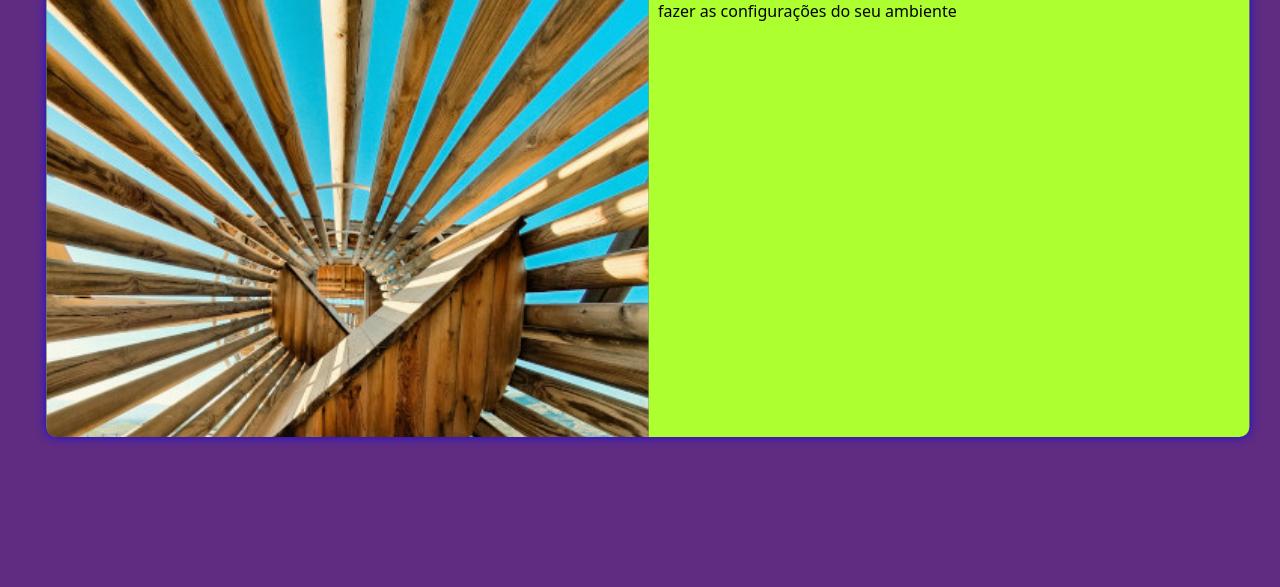
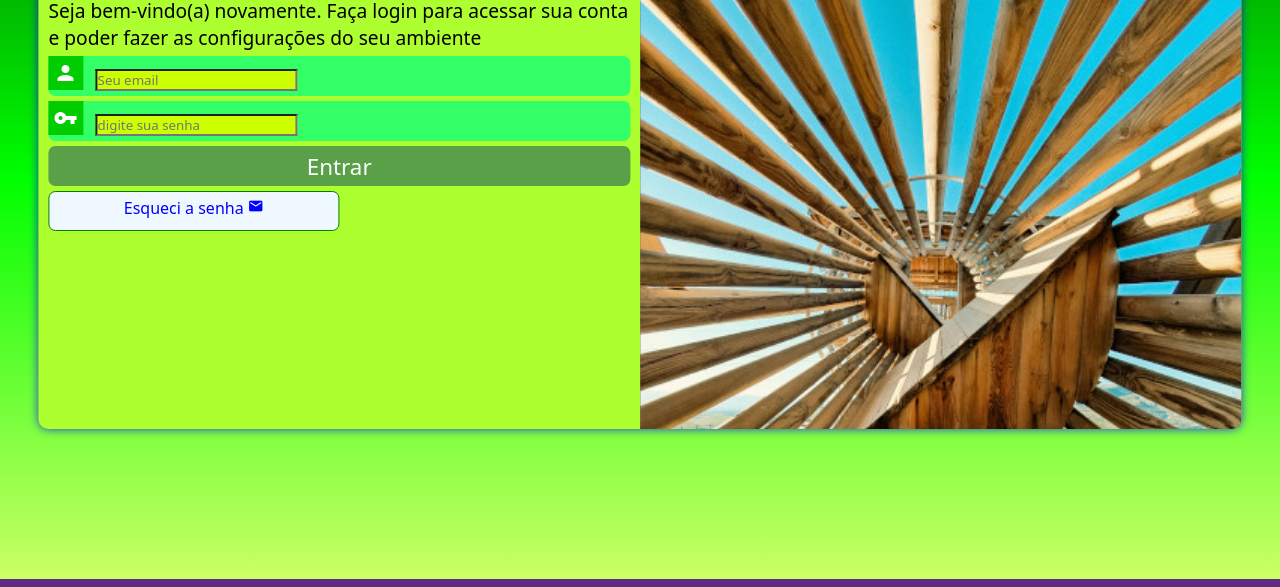
Before and after one commit to Moisesriechel/projeto-login, a plain HTML site: page index.html in a window 1280 px wide. Shown: the part 221-808 px from the top of the page. Drawn offline with Linux system fonts and the light colour scheme.

Commit message:
atualizando

```diff
--- a/estilos/media-query.css
+++ b/estilos/media-query.css
@@ -8,7 +8,11 @@ Tablet: 768 até 992
 Desktop: 992 até 1200px
 Grandes telas: acima de 1200px
 */
-@media screen and (min-width: 700px) and (max-width: 992px){
+@media screen and (min-width: 700px) and (max-width: 992px)
+{
+    body {
+        background-image: linear-gradient(to top, #5f2, #49a09d, #5f2c82);
+    }
     section#login {
         width: 85vw;
     }
@@ -21,19 +25,55 @@ Grandes telas: acima de 1200px
         float: right;
         width: 70%;
     }
+    div#formulario > h1 {
+        text-align: center;
+        padding-bottom: 15px;
+        font-size: 2em;
+    }
+    div#formulario > p {
+        font-size: 1em;
+    }
 }
 
 @media screen and (min-width: 992px) {
+
+    body {
+        background-image: linear-gradient(to top, #ccff66,#00ff00, #006600 );
+    }
     section#login {
         width: 94vw;
     }
     section#login > div#imagem {
-        float: left;
+        float: right;
         width:50%;
         height: 100%;
     }
     section#login > div#formulario {
-        float: right;
+        float: left;
         width: 50%;
     }
+    div#formulario > h1 {
+        text-align: center;
+        padding-bottom: 15px;
+        font-size: 2em;
+    }
+    div#formulario > p {
+        font-size: 1.2em;
+    }
+    form > a.botao {
+        display: block;
+        text-align: center;
+        font-size:1em;
+        width: 50%;
+        height: 40px;
+        margin-top: 5px;
+
+       background-color: aliceblue;
+        color: blue;
+        padding-top: 5px;
+        border: 1px solid green;
+        border-radius: 7px;
+        text-decoration: none;
+
+    }
 }
--- a/estilos/style.css
+++ b/estilos/style.css
@@ -2,28 +2,23 @@
 
 /*
     Paleta de cores
-    Vede: #49a09
+    Verde: #49a09d
     Lilas: #5f2c82
 */
-
 * {
     font-family: system-ui, -apple-system, BlinkMacSystemFont, 'Segoe UI', Roboto, Oxygen, Ubuntu, Cantarell, 'Open Sans', 'Helvetica Neue', sans-serif;
-    padding: 0px;
-    height: 0px;
+   margin: 0px;
+   padding: 0px;
     box-sizing: border-box;
 }
+
 body, html {
     background-color: #5f2c82;
     height: 100vh;
     width: 100vw;
 
 }
-h1 {
-    margin-top: 1px;
-}
-p {
-    margin-top: 30px;
-}
+
 
 main {
     position: relative;
@@ -43,6 +38,9 @@ section#login {
     border-radius: 10px;
     overflow: hidden;
     box-shadow: 0px 0px 10px rgba(0, 0, 255, 0.771);
+
+    transition: width 0.5s, height 0.5s;
+    transition-timing-function: ease;
 }
 section#login > div#imagem {
     display: block;
@@ -55,3 +53,77 @@ section#login > div#formulario {
     display: block;
     padding: 10px;
 }
+div#formulario > h1 {
+    text-align: center;
+    color: blue;
+
+}
+div#formulario > p {
+    font-size: 0.8em;
+
+
+}
+form > div.campo {
+    background-color: #33ff66;
+    display: block;
+    width: 100%;
+    height: 40px;
+    border-radius: 7px;
+    margin: 5px 0px;
+}
+div.campo > label {
+    display: none;
+}
+
+div.campo > i {
+    color: white;
+    background-color:  #00cc00;
+    font-size: 1.5em;
+    width: 35px;
+    margin-right: 8px;
+    padding: 5px;
+
+}
+div.campo > input {
+    background-color:#ccff00 ;
+}
+/*Configurando os botões*/
+
+form > input[type=submit] {
+    display: block;
+    width: 100%;
+    height: 40px;
+    background-color: #59a049 ;
+    color: white;
+    font-size: 1.4em;
+    border: none;
+    border-radius: 7px;
+    cursor: pointer;
+}
+
+form > input[type=submit]:hover {
+    background-color: coral;
+    color:blue;
+}
+form > a.botao {
+    display: block;
+    text-align: center;
+    font-size:1em;
+    width: 100%;
+    height: 40px;
+    margin-top: 5px;
+   background-color: aliceblue;
+    color: blue;
+    padding-top: 5px;
+    border: 1px solid green;
+    border-radius: 7px;
+    text-decoration: none;
+
+}
+form > a.botao:hover {
+    background-color: rgb(102, 245, 133);
+    color: white;
+}
+form > a.botao > i {
+    font-size: 1em;
+}
--- a/index.html
+++ b/index.html
@@ -5,6 +5,7 @@
     <meta http-equiv="X-UA-Compatible" content="IE=edge">
     <meta name="viewport" content="width=device-width, initial-scale=1.0">
     <title>Pagina de Login</title>
+    <link href= "https://fonts.googleapis.com/icon?family=Material+Icons" rel="stylesheet">
     <link rel="stylesheet" href="estilos/style.css">
     <link rel="stylesheet" href="estilos/media-query.css">
 </head>
@@ -20,7 +21,24 @@
                 <h1>Login</h1>
                 <p>Seja bem-vindo(a) novamente. Faça login para acessar sua conta e poder fazer as configurações do seu ambiente</p>
 
-                <form action="login.php" method="post">
+                <form action="login.php" method="post" autocomplete="on">
+                    <div class="campo">
+                        <i class="material-icons">person</i>
+                        <input type="email" name="login" id="ilogin" placeholder="Seu email" autocomplete="email" required maxlength="30">
+                        <label for="ilogin">Login</label>
+                    </div>
+                    <div class="campo">
+                        <i class="material-icons">vpn_key</i>
+                        <input type="password" name="senha" id="isenha" placeholder="digite sua senha" autocomplete="current-password" required minlength="60" maxlength="20">
+                        <label for="isenha">Senha</label>
+                    </div>
+                    <input type="submit" value="Entrar">
+                    <a href="esqueci.html" class="botao">
+                        Esqueci a senha <i class="material-icons">mail</i>
+                    </a>
+
+
+
 
                 </form>
             </div>
```
